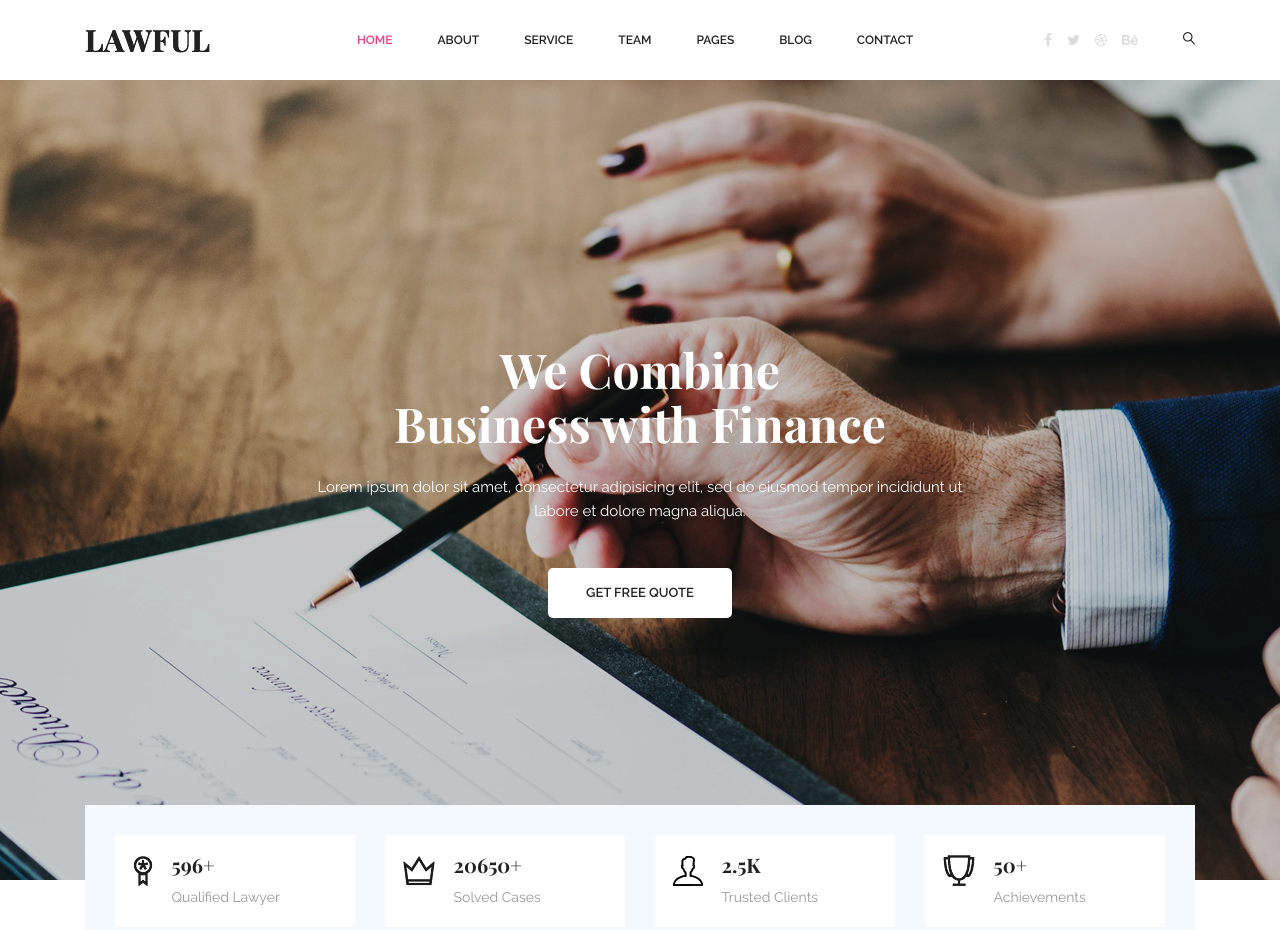
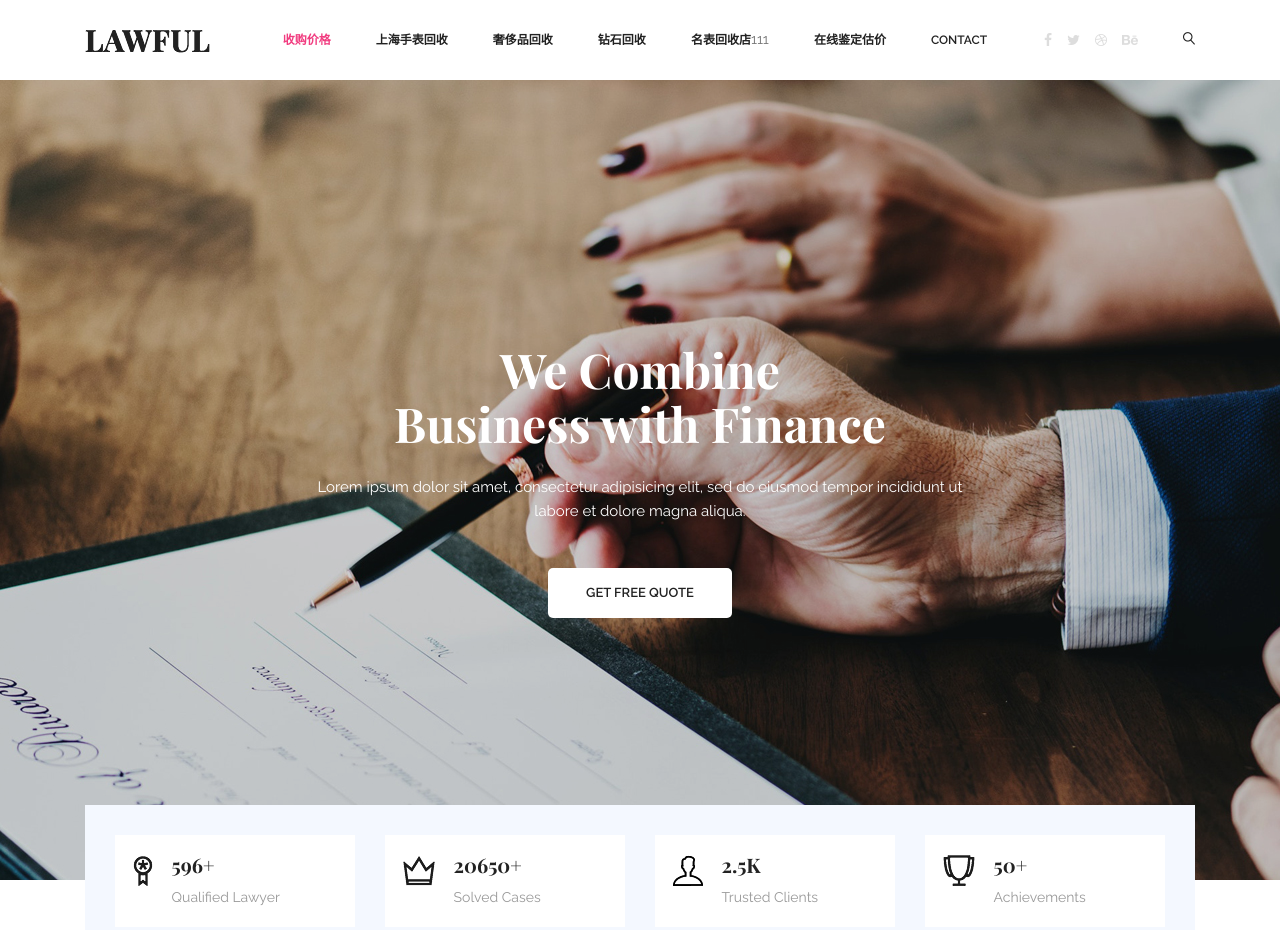
Before and after one commit to wangwenli1991/callbackwatch.cc, a plain HTML site: page index.html in a window 1280 px wide. Shown: the top 930 px of the page. Drawn offline with nearby package versions, Linux system fonts and the light colour scheme; some packages are replaced by stand-ins of ours.

Commit message:
Update index.html

```diff
--- a/index.html
+++ b/index.html
@@ -1,5 +1,5 @@
 <!doctype html>
-<html lang="en">
+<html lang="zh-cn">
 
 <head>
 	<!-- Required meta tags -->
@@ -50,20 +50,24 @@
 					<!-- Collect the nav links, forms, and other content for toggling -->
 					<div class="collapse navbar-collapse offset" id="navbarSupportedContent">
 						<ul class="nav navbar-nav menu_nav ml-auto">
-							<li class="nav-item active"><a class="nav-link" href="index.html">Home</a></li>
-							<li class="nav-item"><a class="nav-link" href="about-us.html">About</a></li>
-							<li class="nav-item"><a class="nav-link" href="Service.html">Service</a></li>
-							<li class="nav-item"><a class="nav-link" href="team.html">Team</a></li>
+							<li class="nav-item active"><a class="nav-link" href="index.html">收购价格</a></li>
+							<li class="nav-item"><a class="nav-link" href="about-us.html">上海手表回收</a></li>
+							<li class="nav-item"><a class="nav-link" href="Service.html">奢侈品回收</a></li>
+							<li class="nav-item"><a class="nav-link" href="team.html">钻石回收</a></li>
 							<li class="nav-item submenu dropdown">
 								<a href="#" class="nav-link dropdown-toggle" data-toggle="dropdown" role="button" aria-haspopup="true"
-								 aria-expanded="false">Pages</a>
+								 aria-expanded="false">名表回收店</a>111
 								<ul class="dropdown-menu">
-									<li class="nav-item"><a class="nav-link" href="elements.html">Elements</a></li>
+									<li class="nav-item"><a class="nav-link" href="elements.html">劳力士手表回收</a></li>
+									<li class="nav-item"><a class="nav-link" href="elements.html">欧米茄手表回收</a></li>
+									<li class="nav-item"><a class="nav-link" href="elements.html">浪琴手表回收</a></li>
+									<li class="nav-item"><a class="nav-link" href="elements.html">卡地亚名表回收</a></li>
+									<li class="nav-item"><a class="nav-link" href="elements.html">钻戒回收</a></li>
 								</ul>
 							</li>
 							<li class="nav-item submenu dropdown">
 								<a href="#" class="nav-link dropdown-toggle" data-toggle="dropdown" role="button" aria-haspopup="true"
-								 aria-expanded="false">Blog</a>
+								 aria-expanded="false">在线鉴定估价</a>
 								<ul class="dropdown-menu">
 									<li class="nav-item"><a class="nav-link" href="blog.html">Blog</a></li>
 									<li class="nav-item"><a class="nav-link" href="single-blog.html">Blog Details</a></li>
```
